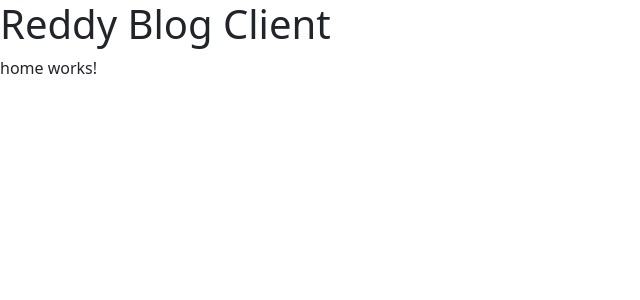
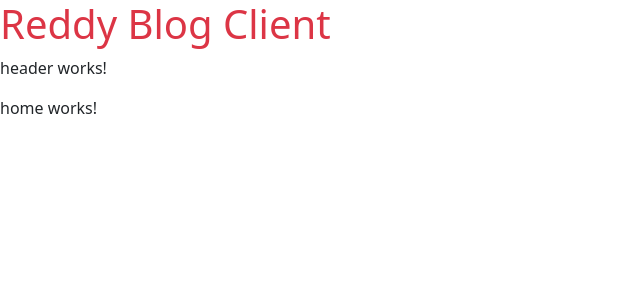
Before and after one commit to OverloadInc/Reddy-Blog-Client, an Angular app: page / in a window 1280 px wide. Shown: the top 300 px of the page, without its empty margins (0-640 px from the left). Built offline with nearby package versions, Linux system fonts and the light colour scheme.

Commit message:
Add Header component to the App component HTML file

```diff
--- a/src/app/app.component.html
+++ b/src/app/app.component.html
@@ -1,4 +1,7 @@
-<h1>Reddy Blog Client</h1>
+<h1 class="text-danger">Reddy Blog Client</h1>
+
+<!-- Render Header component -->
+<app-header></app-header>
 
 <!-- Render the application components -->
 <router-outlet></router-outlet>
```
